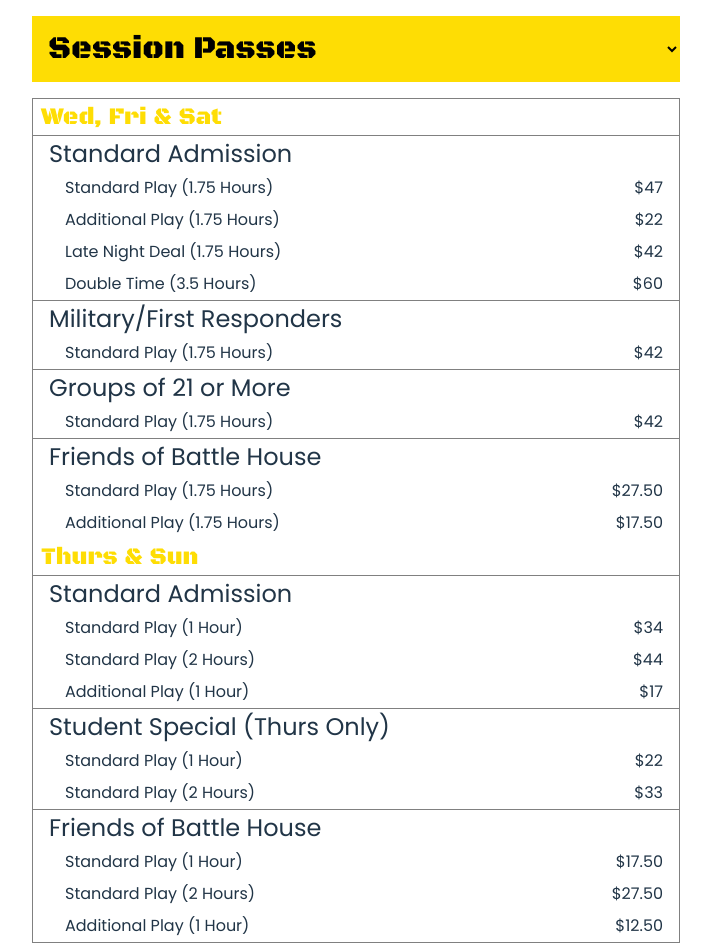
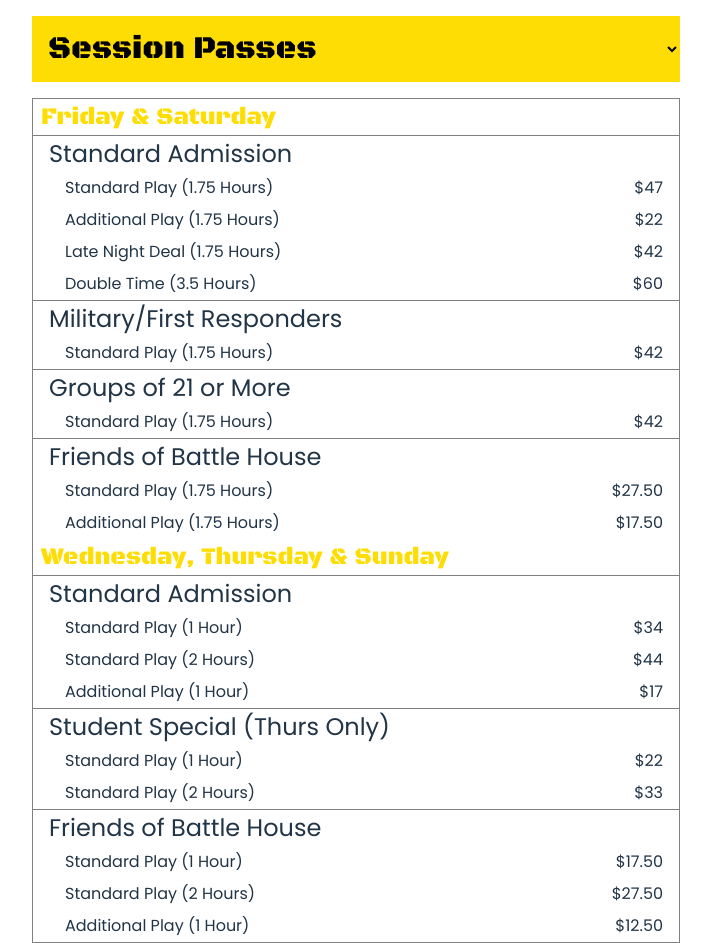
Before and after one commit to beans-squared/bh-companion-website, a React (Vite) app: page /pricing-reference in a window 1280 px wide. Shown: the whole page, without its empty margins (284-995 px from the left). Built offline with nearby package versions, Linux system fonts and the light colour scheme.

Commit message:
Fix pricing reference day of week headings

```diff
--- a/src/routes/PricingReference.jsx
+++ b/src/routes/PricingReference.jsx
@@ -8,7 +8,7 @@
 		if (chartSelection === 'sessionPasses') {
 			return (
 				<section className="price-container">
-					<h1>Wed, Fri & Sat</h1>
+					<h1>Friday & Saturday</h1>
 					<h2>Standard Admission</h2>
 					<section className="prices">
 						<p>
@@ -54,7 +54,7 @@
 						</p>
 					</section>
 
-					<h1>Thurs & Sun</h1>
+					<h1>Wednesday, Thursday & Sunday</h1>
 					<h2>Standard Admission</h2>
 					<section className="prices">
 						<p>
```
